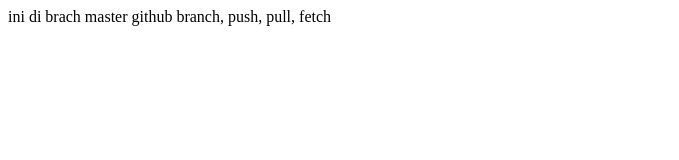
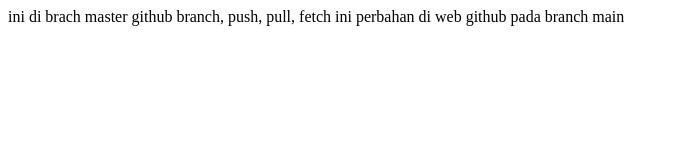
Before and after one commit to Ingngau/belajar-git-alpro, a plain HTML site: page index.html in a window 1280 px wide. Shown: the whole page, without its empty margins (0-679 px from the left). Drawn offline with Linux system fonts and the light colour scheme.

Commit message:
Update index.html

```diff
--- a/index.html
+++ b/index.html
@@ -8,5 +8,6 @@
 <body>
     ini di brach master
     github branch, push, pull, fetch
+    ini perbahan di web github pada branch main
 </body>
 </html>
```
